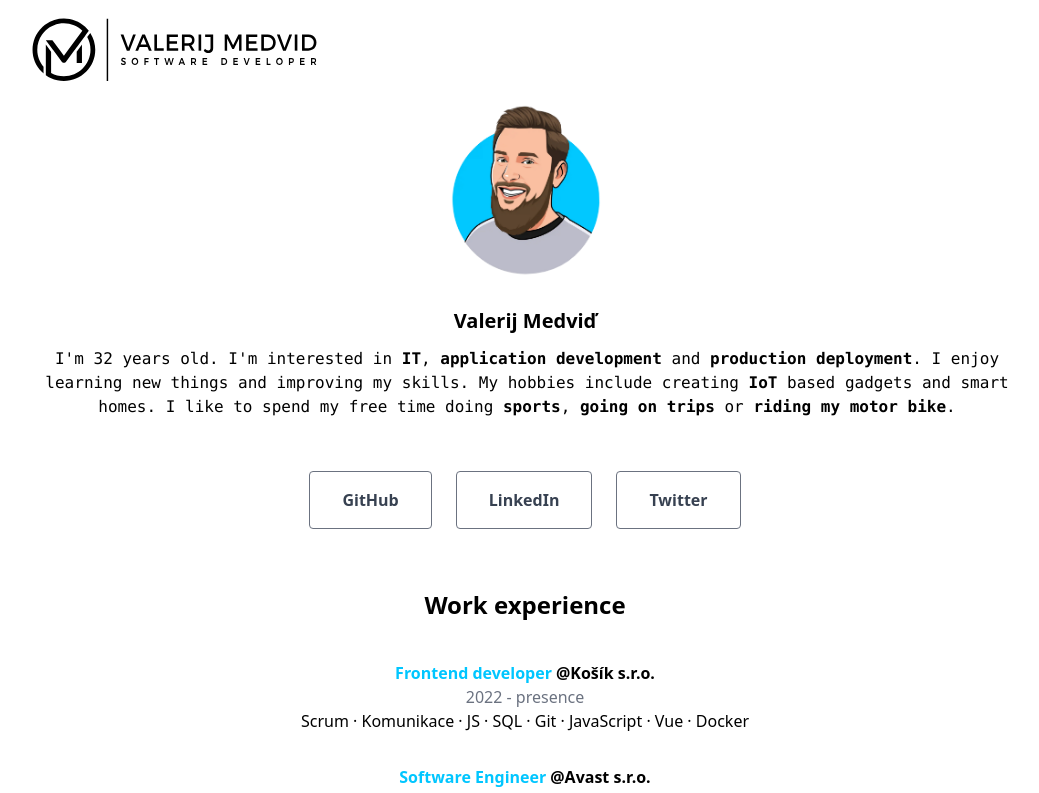
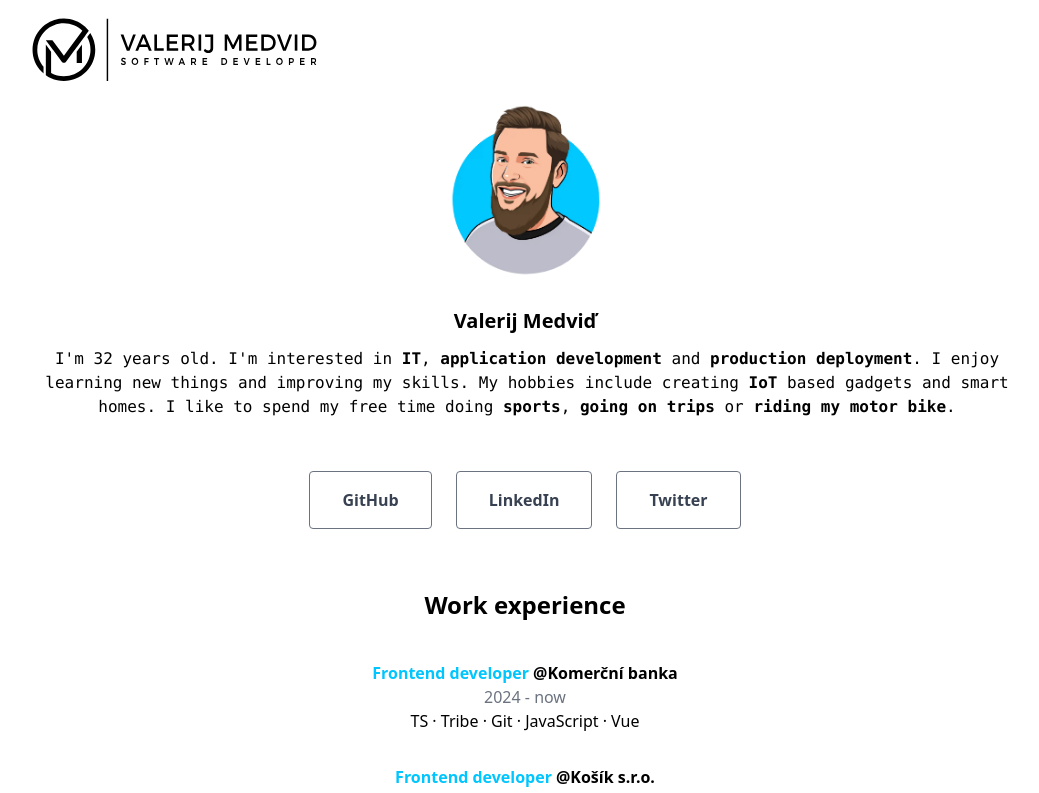
Before and after one commit to valerijmedvid/portfolio, a React (Vite) app: page / in a window 1280 px wide. Shown: the top 793 px of the page, without its empty margins (115-1154 px from the left). Built offline with nearby package versions, Linux system fonts and the light colour scheme.

Commit message:
add experience

```diff
--- a/src/components/WorkExperience.tsx
+++ b/src/components/WorkExperience.tsx
@@ -15,31 +15,38 @@ type ExperienceList = Work[]
 
 const Experiences: ExperienceList = [
   {
+    company: 'Komerční banka',
+    position: 'Frontend developer',
+    link: 'https://www.kb.cz/',
+    period: { start: new Date('2024-01-01'), end: null },
+    description: 'TS · Tribe · Git · JavaScript · Vue',
+  },
+  {
     company: 'Košík s.r.o.',
     position: 'Frontend developer',
     link: 'https://www.kosik.cz/',
-    period: { start: new Date('2022-06-1'), end: null },
-    description: 'Scrum · Komunikace · JS · SQL · Git · JavaScript · Vue · Docker',
+    period: { start: new Date('2022-06-01'), end: new Date('2023-12-31') },
+    description: 'Scrum · Komunikace · SQL · Git · JavaScript · Vue · Docker',
   },
   {
     company: 'Avast s.r.o.',
     position: 'Software Engineer',
     link: 'https://www.avast.com/',
-    period: { start: new Date('2019-03-1'), end: new Date('2022-05-31') },
+    period: { start: new Date('2019-03-01'), end: new Date('2022-05-31') },
     description: 'Python · JS · PostgreSQL · SQL · Git · JavaScript · Vue · Docker',
   },
   {
     company: 'Avast s.r.o.',
     position: 'Senior Threat Operations Analyst',
     link: 'https://www.avast.com/',
-    period: { start: new Date('2012-10-1'), end: new Date('2019-02-28') },
+    period: { start: new Date('2012-10-01'), end: new Date('2019-02-28') },
     description: 'Python · JS · SQL · Git · Laravel',
   },
   {
     company: 'APS Czech Republic a.s.',
     position: 'IT & Database specialist',
     link: 'https://cz.aps-holding.com/',
-    period: { start: new Date('2011-10-1'), end: new Date('2012-09-30') },
+    period: { start: new Date('2011-10-01'), end: new Date('2012-09-30') },
     description:
       'IT administration, configuration & installation. Database development & optimization.',
   },
@@ -50,7 +57,7 @@ export default function WorkExperience() {
     <div className='m-12 font-sans text-center'>
       <h2 className='font-sans text-2xl text-center font-bold mb-10'>Work experience</h2>
       {Experiences.map((experience, index) => (
-        <article key={index} className='mb-8'>
+        <article key={`${index}-${experience.company}`} className='mb-8'>
           <h3 className='font-bold accent'>
             {experience.position}
             <a href={experience.link}>
@@ -61,7 +68,7 @@ export default function WorkExperience() {
           </h3>
           <p className='text-gray-500'>
             {experience.period.start.getFullYear()} -{' '}
-            {experience.period.end ? experience.period.end.getFullYear() : 'presence'}
+            {experience.period.end ? experience.period.end.getFullYear() : 'now'}
           </p>
           <p>{experience.description}</p>
         </article>
```
